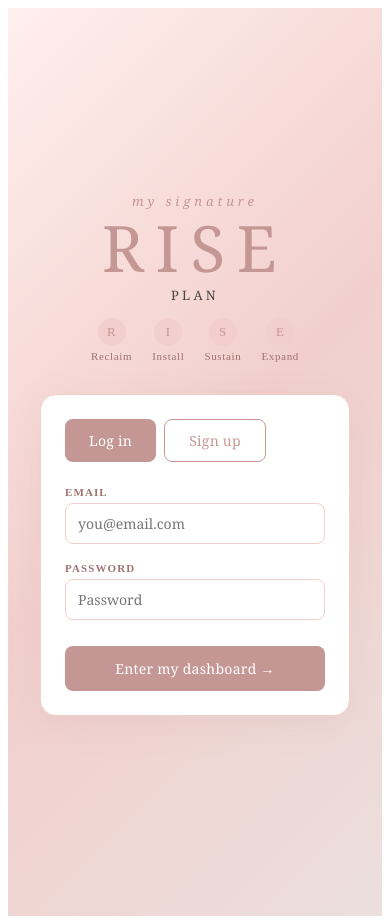
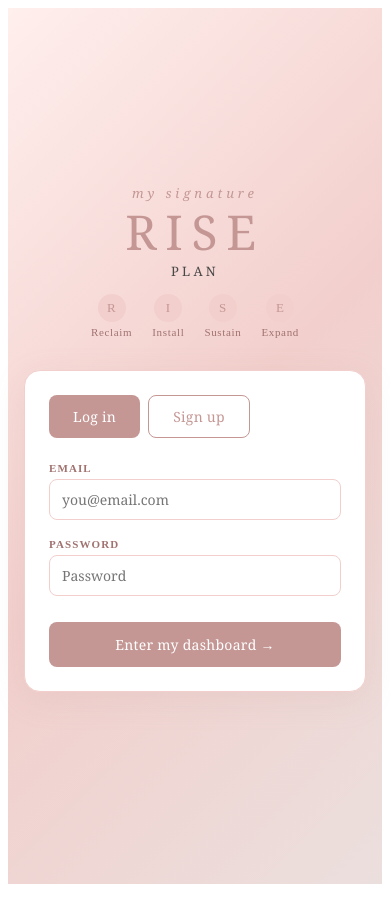
Before and after one commit to sovereign251-bot/rise-plan, a React (Vite) app: page / in a window 390 px wide. After the commit the page ends 892 px from the top, so only its background shows below. Built offline with nearby package versions, Linux system fonts and the light colour scheme.

Commit message:
mobile layout + responsive grids + password autocomplete fix

```diff
--- a/src/App.jsx
+++ b/src/App.jsx
@@ -1,4 +1,7 @@
-import React, { useState, useEffect } from "react";
+import React, { useState, useEffect, createContext, useContext } from "react";
+
+const MobCtx = createContext(false);
+function useIsMobile() { return useContext(MobCtx); }
 
 const C = {
   rose:"#C49794",roseDark:"#a07370",blush:"#F2CFCC",
@@ -154,8 +157,9 @@ function HeroBanner({title,sub,icon,gradient}){
 }
 
 function ToolGrid({tools,active,onSelect}){
+  const isMobile=useIsMobile();
   return(
-    <div style={{display:"grid",gridTemplateColumns:"1fr 1fr",gap:10,marginBottom:"1.5rem"}}>
+    <div style={{display:"grid",gridTemplateColumns:isMobile?"1fr":"1fr 1fr",gap:10,marginBottom:"1.5rem"}}>
       {tools.map(t=>(
         <div key={t.id} onClick={()=>onSelect(t.id)} style={{
           padding:"1rem 1.25rem",borderRadius:12,cursor:"pointer",
@@ -174,9 +178,11 @@ function ToolGrid({tools,active,onSelect}){
 
 // ── LOGIN ─────────────────────────────────────────────────────────────────────
 function LoginScreen({onLogin}){
+  const isMobile=useIsMobile();
   const[mode,setMode]=useState("login");
   const[email,setEmail]=useState("");const[pw,setPw]=useState("");const[name,setName]=useState("");const[err,setErr]=useState("");
-  function submit(){
+  function submit(e){
+    if(e)e.preventDefault();
     setErr("");
     if(!email||!pw)return setErr("Please enter your email and password.");
     const k=`rise_auth_${email.toLowerCase()}`;
@@ -194,11 +200,11 @@ function LoginScreen({onLogin}){
     }
   }
   return(
-    <div style={{minHeight:"100vh",background:`linear-gradient(135deg,${C.cream} 0%,${C.blush} 50%,${C.accent1} 100%)`,display:"flex",alignItems:"center",justifyContent:"center",padding:"2rem"}}>
+    <div style={{minHeight:"100vh",background:`linear-gradient(135deg,${C.cream} 0%,${C.blush} 50%,${C.accent1} 100%)`,display:"flex",alignItems:"center",justifyContent:"center",padding:isMobile?"1rem":"2rem"}}>
       <div style={{width:"100%",maxWidth:420}}>
         <div style={{textAlign:"center",marginBottom:"2rem"}}>
           <div style={{fontSize:13,letterSpacing:"0.3em",color:C.rose,marginBottom:6,fontFamily:"Georgia,serif",fontStyle:"italic"}}>my signature</div>
-          <div style={{fontSize:64,fontFamily:"Georgia,serif",color:C.rose,letterSpacing:"0.18em",lineHeight:1}}>RISE</div>
+          <div style={{fontSize:isMobile?48:64,fontFamily:"Georgia,serif",color:C.rose,letterSpacing:"0.18em",lineHeight:1}}>RISE</div>
           <div style={{fontSize:13,letterSpacing:"0.25em",color:C.charcoal,marginTop:6,fontFamily:"Georgia,serif"}}>PLAN</div>
           <div style={{display:"flex",justifyContent:"center",gap:20,marginTop:14}}>
             {["Reclaim","Install","Sustain","Expand"].map(p=>(
@@ -211,13 +217,15 @@ function LoginScreen({onLogin}){
         </div>
         <div style={{...card,boxShadow:"0 8px 32px rgba(196,151,148,0.15)"}}>
           <div style={{display:"flex",gap:8,marginBottom:"1.5rem"}}>
-            {["login","signup"].map(m=><button key={m} style={m===mode?btn("fill"):btn("out")} onClick={()=>setMode(m)}>{m==="login"?"Log in":"Sign up"}</button>)}
+            {["login","signup"].map(m=><button key={m} type="button" style={m===mode?btn("fill"):btn("out")} onClick={()=>setMode(m)}>{m==="login"?"Log in":"Sign up"}</button>)}
           </div>
-          {mode==="signup"&&<F label="Your name"><input style={inp} value={name} onChange={e=>setName(e.target.value)} placeholder="First name"/></F>}
-          <F label="Email"><input style={inp} type="email" value={email} onChange={e=>setEmail(e.target.value)} placeholder="you@email.com"/></F>
-          <F label="Password"><input style={inp} type="password" value={pw} onChange={e=>setPw(e.target.value)} placeholder="Password" onKeyDown={e=>e.key==="Enter"&&submit()}/></F>
+          <form onSubmit={submit} autoComplete="on">
+            {mode==="signup"&&<F label="Your name"><input style={inp} name="name" autoComplete="name" value={name} onChange={e=>setName(e.target.value)} placeholder="First name"/></F>}
+            <F label="Email"><input style={inp} type="email" name="email" autoComplete="email" value={email} onChange={e=>setEmail(e.target.value)} placeholder="you@email.com"/></F>
+            <F label="Password"><input style={inp} type="password" name="password" autoComplete={mode==="signup"?"new-password":"current-password"} value={pw} onChange={e=>setPw(e.target.value)} placeholder="Password"/></F>
             {err&&<p style={{color:"#c0392b",fontSize:13,margin:"0 0 10px"}}>{err}</p>}
-          <button style={{...btn("fill"),width:"100%",marginTop:8,padding:"13px"}} onClick={submit}>{mode==="login"?"Enter my dashboard →":"Create my account →"}</button>
+            <button type="submit" style={{...btn("fill"),width:"100%",marginTop:8,padding:"13px"}}>{mode==="login"?"Enter my dashboard →":"Create my account →"}</button>
+          </form>
         </div>
       </div>
     </div>
@@ -226,6 +234,7 @@ function LoginScreen({onLogin}){
 
 // ── HOME ──────────────────────────────────────────────────────────────────────
 function HomeTab({user,data,setNav,saved}){
+  const isMobile=useIsMobile();
   const phases=[
     {id:"reclaim",letter:"R",name:"Reclaim",icon:"🌸",desc:"Separate who you had to become from who you are choosing to become.",check:data.reclaimResult},
     {id:"install",letter:"I",name:"Install",icon:"⚡",desc:"Face your full financial picture and build your product plan.",check:data.installResult},
@@ -249,7 +258,7 @@ function HomeTab({user,data,setNav,saved}){
         <p style={{fontSize:12,color:C.accent2,margin:0}}>{done} of 4 phases activated — {pct}% of your RISE complete</p>
       </div>
 
-      <div style={{display:"grid",gridTemplateColumns:"1fr 1fr",gap:12,marginBottom:"1.25rem"}}>
+      <div style={{display:"grid",gridTemplateColumns:isMobile?"1fr":"1fr 1fr",gap:12,marginBottom:"1.25rem"}}>
         {phases.map(p=>(
           <div key={p.id} onClick={()=>setNav(p.id)} style={{...card,marginBottom:0,cursor:"pointer",border:`1.5px solid ${p.check?C.rose:C.blush}`,position:"relative",transition:"transform 0.15s"}}>
             {p.check&&<div style={{position:"absolute",top:10,right:12,fontSize:10,color:C.rose,background:C.blush,borderRadius:10,padding:"2px 8px",letterSpacing:"0.06em"}}>✓ DONE</div>}
@@ -263,7 +272,7 @@ function HomeTab({user,data,setNav,saved}){
         ))}
       </div>
 
-      <div style={{display:"grid",gridTemplateColumns:"1fr 1fr 1fr",gap:10,marginBottom:"1.25rem"}}>
+      <div style={{display:"grid",gridTemplateColumns:isMobile?"1fr 1fr":"1fr 1fr 1fr",gap:10,marginBottom:"1.25rem"}}>
         {[{id:"pinterest",label:"Pinterest Creator",icon:"📌"},{id:"repurpose",label:"Repurpose",icon:"↻"},{id:"library",label:`Library ${saved.length>0?`(${saved.length})`:""}`,icon:"📂"}].map(t=>(
           <div key={t.id} onClick={()=>setNav(t.id)} style={{...card,marginBottom:0,cursor:"pointer",textAlign:"center",padding:"1.25rem 0.75rem"}}>
             <div style={{fontSize:22,marginBottom:6}}>{t.icon}</div>
@@ -290,6 +299,7 @@ function HomeTab({user,data,setNav,saved}){
 
 // ── RECLAIM ───────────────────────────────────────────────────────────────────
 function ReclaimTab({data,setData,onSave}){
+  const isMobile=useIsMobile();
   const[subtab,setSubtab]=useState("gap");
   const[loading,setLoading]=useState(false);
   const[result,setResult]=useState(data.reclaimResult||"");
@@ -327,14 +337,14 @@ function ReclaimTab({data,setData,onSave}){
       {subtab==="gap"&&(
         <div style={card}>
           <Sec title="Income Gap Calculator" sub="Know your numbers. Build toward your freedom.">
-            <div style={{display:"grid",gridTemplateColumns:"1fr 1fr",gap:12,marginBottom:"1rem"}}>
+            <div style={{display:"grid",gridTemplateColumns:isMobile?"1fr":"1fr 1fr",gap:12,marginBottom:"1rem"}}>
               <F label="Current monthly income ($)"><input style={inp} type="number" value={cf.cur||""} onChange={e=>setC("cur",e.target.value)} placeholder="e.g. 5000"/></F>
               <F label="Target monthly income ($)"><input style={inp} type="number" value={cf.tar||""} onChange={e=>setC("tar",e.target.value)} placeholder="e.g. 8000"/></F>
               <F label="Product price ($)"><input style={inp} type="number" value={cf.pr||""} onChange={e=>setC("pr",e.target.value)} placeholder="e.g. 97"/></F>
               <F label="Weeks to reach goal"><input style={inp} type="number" value={cf.wks||""} onChange={e=>setC("wks",e.target.value)} placeholder="e.g. 12"/></F>
             </div>
             {(curInc>0||tarInc>0)&&(
-              <div style={{display:"grid",gridTemplateColumns:"1fr 1fr 1fr",gap:10,marginBottom:"1.25rem"}}>
+              <div style={{display:"grid",gridTemplateColumns:isMobile?"1fr":"1fr 1fr 1fr",gap:10,marginBottom:"1.25rem"}}>
                 {[{label:"Monthly gap",val:`$${gap.toLocaleString()}`},{label:"Sales needed",val:units||"—"},{label:"Sales per week",val:perWk||"—"}].map(m=>(
                   <div key={m.label} style={{background:C.cream,borderRadius:12,padding:"14px",border:`1px solid ${C.blush}`,textAlign:"center"}}>
                     <div style={{fontSize:10,color:C.roseDark,letterSpacing:"0.1em",textTransform:"uppercase",marginBottom:6}}>{m.label}</div>
@@ -391,6 +401,7 @@ function ReclaimTab({data,setData,onSave}){
 
 // ── PRODUCT BUILDER (standalone for cleanliness) ──────────────────────────────
 function ProductBuilder({data, setData, onSave}) {
+  const isMobile=useIsMobile();
   const pf = data.product || {};
   const setP = (k,v) => setData(d => ({...d, product:{...d.product,[k]:v}}));
   const [phase, setPhase] = useState('form');
@@ -571,7 +582,7 @@ IMPORTANT: Write the COMPLETE section. This is final, publish-ready content —
         <F label="Do you have a product name in mind?"><Chips options={["Yes, I have a name","Help me name it"]} selected={pf.hasName||""} onToggle={v=>setP("hasName",v)}/></F>
         {pf.hasName==="Yes, I have a name"&&<F label="Your name"><input style={inp} value={pf.name||""} onChange={e=>setP("name",e.target.value)}/></F>}
         <F label="What's your price point?">
-          <div style={{display:"grid",gridTemplateColumns:"1fr 1fr",gap:8,marginTop:6}}>
+          <div style={{display:"grid",gridTemplateColumns:isMobile?"1fr":"1fr 1fr",gap:8,marginTop:6}}>
             {[{v:"Low ticket $17–37",d:"Impulse buy, first product, audience building"},{v:"Mid ticket $97–197",d:"Comprehensive, deeper commitment"},{v:"High ticket $197–297",d:"Premium transformation, warm audience required"},{v:"Not sure — help me figure it out",d:""}].map(p=>(
               <div key={p.v} onClick={()=>setP("price",p.v)} style={{padding:"12px",borderRadius:10,border:`1.5px solid ${pf.price===p.v?C.rose:C.blush}`,background:pf.price===p.v?C.cream:C.white,cursor:"pointer"}}>
                 <div style={{fontWeight:600,fontSize:13,color:C.charcoal}}>{p.v}</div>
@@ -981,6 +992,7 @@ function SustainTab({data,setData,onSave}){
 
 // ── EXPAND ────────────────────────────────────────────────────────────────────
 function ExpandTab({data,setData,onSave}){
+  const isMobile=useIsMobile();
   const[view,setView]=useState("mindset");
   const[loading,setLoading]=useState(false);
   const[result,setResult]=useState(data.expandResult||"");
@@ -1017,7 +1029,7 @@ function ExpandTab({data,setData,onSave}){
       {view==="mindset"&&<>
         <div style={card}>
           <Sec title="What would you like to work on today?">
-            <div style={{display:"grid",gridTemplateColumns:"1fr 1fr",gap:8,marginBottom:"1.25rem"}}>
+            <div style={{display:"grid",gridTemplateColumns:isMobile?"1fr":"1fr 1fr",gap:8,marginBottom:"1.25rem"}}>
               {mindset.map(m=><div key={m.label} onClick={()=>set("topic",m.label)} style={{padding:"12px 14px",borderRadius:10,border:`1.5px solid ${f.topic===m.label?C.rose:C.blush}`,background:f.topic===m.label?C.cream:C.white,cursor:"pointer"}}>
                 <div style={{fontWeight:600,fontSize:13,color:C.charcoal}}>{m.label}</div>
                 {m.desc&&<div style={{fontSize:11,color:"#aaa",marginTop:2}}>{m.desc}</div>}
@@ -1065,6 +1077,7 @@ function ExpandTab({data,setData,onSave}){
 
 // ── POWER TOOLS ───────────────────────────────────────────────────────────────
 function PowerToolsTab({data,setData,onSave}){
+  const isMobile=useIsMobile();
   const[tool,setTool]=useState("price");
   const[loading,setLoading]=useState(false);
   const[result,setResult]=useState("");
@@ -1100,7 +1113,7 @@ function PowerToolsTab({data,setData,onSave}){
           <Sec title="Price Calculator" sub="Know your worth. Price it right.">
             <F label="Product type"><Chips options={fmts} selected={pf.type||""} onToggle={v=>setP("type",v)}/></F>
             <F label="What outcome does your product create?">
-              <div style={{display:"grid",gridTemplateColumns:"1fr 1fr",gap:8,marginTop:6}}>
+              <div style={{display:"grid",gridTemplateColumns:isMobile?"1fr":"1fr 1fr",gap:8,marginTop:6}}>
                 {[{v:"Quick wins",d:"Saves time/solves a specific problem"},{v:"Skill upgrade",d:"Teaches a new skill/process they can use repeatedly"},{v:"Life chapter shift",d:"Changes a major area of life — health, money, relationships, career"},{v:"Identity transformation",d:"Redefines who they are and how they see themselves"}].map(o=>(
                   <div key={o.v} onClick={()=>setP("outcome",o.v)} style={{padding:"12px",borderRadius:10,border:`1.5px solid ${pf.outcome===o.v?C.rose:C.blush}`,background:pf.outcome===o.v?C.cream:C.white,cursor:"pointer"}}>
                     <div style={{fontWeight:600,fontSize:13,color:C.charcoal}}>{o.v}</div>
@@ -1238,12 +1251,38 @@ const NAV=[
   {id:"library",label:"Library",icon:"📂"},
 ];
 
+function MobileNav({nav,setNav,saved}){
+  return(
+    <div style={{position:"fixed",bottom:0,left:0,right:0,background:C.charcoal,display:"flex",borderTop:`1px solid rgba(255,255,255,0.1)`,zIndex:100,paddingBottom:"env(safe-area-inset-bottom)"}}>
+      {NAV.map(n=>{
+        const active=nav===n.id;
+        return(
+          <div key={n.id} onClick={()=>setNav(n.id)} style={{flex:1,padding:"8px 2px 6px",textAlign:"center",cursor:"pointer",borderTop:active?`2px solid ${C.rose}`:"2px solid transparent"}}>
+            {n.letter
+              ?<div style={{width:22,height:22,borderRadius:"50%",background:active?C.rose:"rgba(196,151,148,0.2)",color:active?C.white:C.accent2,display:"flex",alignItems:"center",justifyContent:"center",fontSize:11,fontWeight:700,margin:"0 auto 2px"}}>{n.icon}</div>
+              :<div style={{fontSize:15,color:active?C.rose:C.accent2,marginBottom:2}}>{n.icon}</div>
+            }
+            <div style={{fontSize:8,color:active?C.rose:C.accent2,letterSpacing:"0.04em",lineHeight:1}}>{n.label}{n.id==="library"&&saved.length>0?` (${saved.length})`:""}</div>
+          </div>
+        );
+      })}
+    </div>
+  );
+}
+
 export default function App(){
+  const[isMobile,setIsMobile]=useState(()=>window.innerWidth<640);
   const[user,setUser]=useState(null);
   const[nav,setNav]=useState("home");
   const[data,setData]=useState({});
   const[saved,setSaved]=useState([]);
   const[sideOpen,setSideOpen]=useState(true);
+
+  useEffect(()=>{
+    const h=()=>setIsMobile(window.innerWidth<640);
+    window.addEventListener("resize",h);
+    return()=>window.removeEventListener("resize",h);
+  },[]);
 
   useEffect(()=>{
     const email=localStorage.getItem("rise_current_user");
@@ -1270,12 +1309,33 @@ export default function App(){
     const a=document.createElement("a");a.href=u;a.download=`RISE-Library-${new Date().toISOString().slice(0,10)}.txt`;a.click();URL.revokeObjectURL(u);
   }
 
-  if(!user)return<LoginScreen onLogin={handleLogin}/>;
-
   const SIDE_W=sideOpen?200:60;
 
+  const content=(
+    <div style={{flex:1,overflow:"auto",paddingBottom:isMobile?70:0}}>
+      <div style={{maxWidth:760,margin:"0 auto",padding:isMobile?"1rem":"1.75rem 1.5rem"}}>
+        {nav==="home"&&<HomeTab user={user} data={data} setNav={setNav} saved={saved}/>}
+        {nav==="reclaim"&&<ReclaimTab data={data} setData={setData} onSave={saveItem}/>}
+        {nav==="install"&&<InstallTab data={data} setData={setData} onSave={saveItem}/>}
+        {nav==="sustain"&&<SustainTab data={data} setData={setData} onSave={saveItem}/>}
+        {nav==="expand"&&<ExpandTab data={data} setData={setData} onSave={saveItem}/>}
+        {nav==="power"&&<PowerToolsTab data={data} setData={setData} onSave={saveItem}/>}
+        {nav==="pinterest"&&<PinterestTab onSave={saveItem}/>}
+        {nav==="library"&&<LibraryTab saved={saved} onDelete={deleteItem} onExport={exportLib}/>}
+      </div>
+    </div>
+  );
+
   return(
-    <div style={{display:"flex",minHeight:"100vh",background:C.pale,fontFamily:"Georgia,serif"}}>
+    <MobCtx.Provider value={isMobile}>
+      {!user
+        ?<LoginScreen onLogin={handleLogin}/>
+        :isMobile
+          ?<div style={{display:"flex",flexDirection:"column",minHeight:"100vh",background:C.pale,fontFamily:"Georgia,serif"}}>
+            {content}
+            <MobileNav nav={nav} setNav={setNav} saved={saved}/>
+          </div>
+          :<div style={{display:"flex",minHeight:"100vh",background:C.pale,fontFamily:"Georgia,serif"}}>
             <div style={{width:SIDE_W,minHeight:"100vh",background:C.charcoal,display:"flex",flexDirection:"column",transition:"width 0.25s ease",flexShrink:0,position:"relative",zIndex:10}}>
               <div style={{padding:sideOpen?"1.25rem 1rem":"1rem 0",borderBottom:`1px solid rgba(255,255,255,0.08)`,textAlign:sideOpen?"left":"center"}}>
                 {sideOpen
@@ -1311,19 +1371,9 @@ export default function App(){
                 {sideOpen?"‹":"›"}
               </button>
             </div>
-
-      <div style={{flex:1,overflow:"auto"}}>
-        <div style={{maxWidth:760,margin:"0 auto",padding:"1.75rem 1.5rem"}}>
-          {nav==="home"&&<HomeTab user={user} data={data} setNav={setNav} saved={saved}/>}
-          {nav==="reclaim"&&<ReclaimTab data={data} setData={setData} onSave={saveItem}/>}
-          {nav==="install"&&<InstallTab data={data} setData={setData} onSave={saveItem}/>}
-          {nav==="sustain"&&<SustainTab data={data} setData={setData} onSave={saveItem}/>}
-          {nav==="expand"&&<ExpandTab data={data} setData={setData} onSave={saveItem}/>}
-          {nav==="power"&&<PowerToolsTab data={data} setData={setData} onSave={saveItem}/>}
-          {nav==="pinterest"&&<PinterestTab onSave={saveItem}/>}
-          {nav==="library"&&<LibraryTab saved={saved} onDelete={deleteItem} onExport={exportLib}/>}
+            {content}
           </div>
-      </div>
-    </div>
+      }
+    </MobCtx.Provider>
   );
 }
```
Lines whose indentation alone changed are shown as unchanged.
